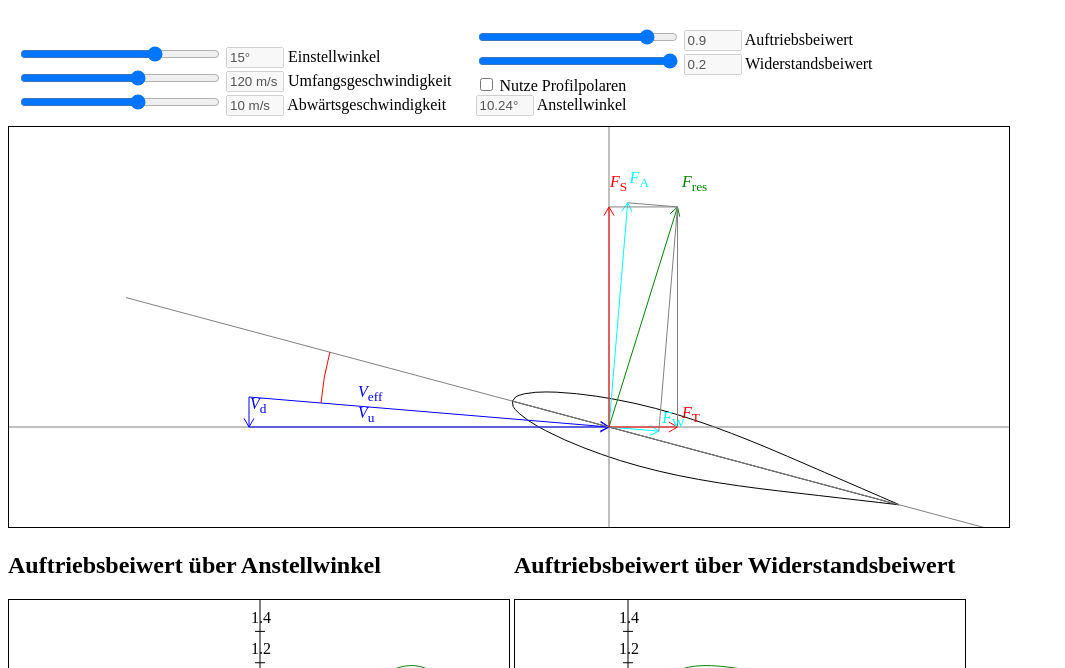
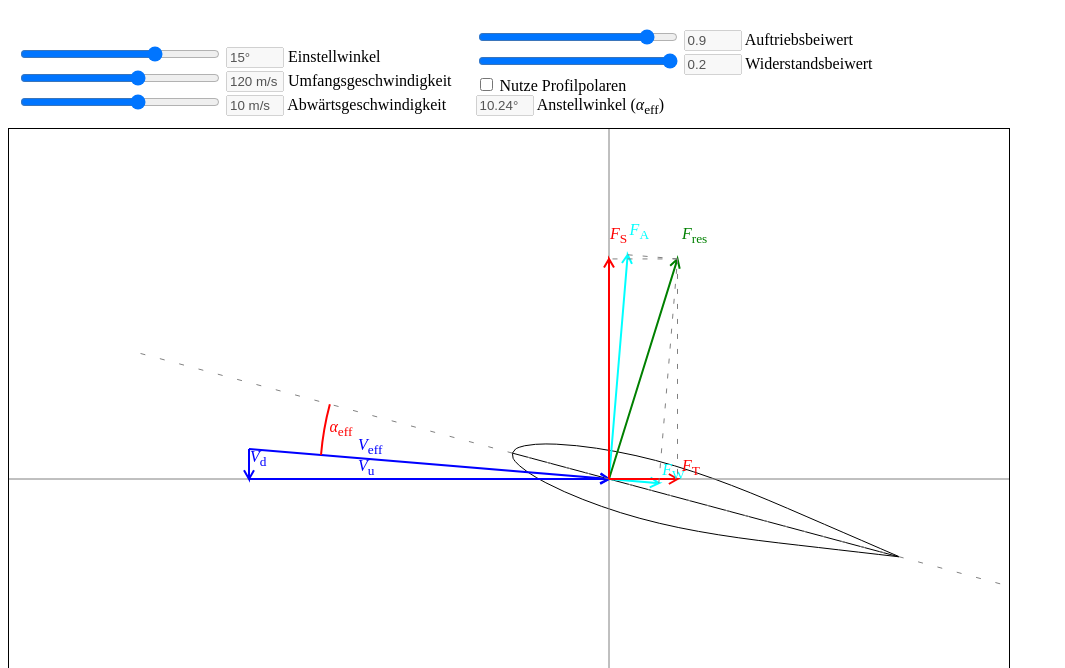
Before and after one commit to ORoyalRIDEr/fluegelblattheorie, a plain HTML site: page index.html in a window 1280 px wide. Shown: the part 110-778 px from the top of the page, without its empty margins (0-1065 px from the left). Drawn offline with Linux system fonts and the light colour scheme.

Commit message:
visual improvements

```diff
--- a/code.js
+++ b/code.js
@@ -9,6 +9,7 @@ addEventListener('load', function(e) {
     drawVecs.Vd = new DrawableVector(canvasFig, new Vector(0,0), new Vector(0,0), 'blue', '<i>V</i><sub>d</sub>', 0.7);
     drawVecs.Vu = new DrawableVector(canvasFig, new Vector(0,0), new Vector(0,0), 'blue', '<i>V</i><sub>u</sub>', 0.3);
     drawVecs.Veff = new DrawableVector(canvasFig, new Vector(0,0), new Vector(0,0), 'blue', '<i>V</i><sub>eff</sub>', 0.3);
+    drawVecs.alphaEff = new DrawableVector(canvasFig, new Vector(0,0), new Vector(0,0), 'red', '<i>α</i><sub>eff</sub>', .98, false);
 
     drawVecs.L = new DrawableVector(canvasFig, new Vector(0,0), new Vector(0,0), 'cyan', '<i>F</i><sub>A</sub>', 1.05);
     drawVecs.D = new DrawableVector(canvasFig, new Vector(0,0), new Vector(0,0), 'cyan', '<i>F</i><sub>W</sub>', 1.05);
@@ -31,7 +32,7 @@ function draw() {
     document.getElementById('AOI').querySelector('.showValue').value = AOIdeg + '°';
     AOI = AOIdeg/180*Math.PI;
 
-    center = new Vector(600, 300);
+    center = new Vector(600, 350);
 
     ctx.clearRect(0, 0, canvas.width, canvas.height);
     drawAirfoil(ctx, center, AOI, 4);
@@ -40,7 +41,9 @@ function draw() {
     drawLine(ctx, [center[0], 0], [center[0], canvas.height], 'grey');
     drawLine(ctx, [0, center[1]], [canvas.width, center[1]], 'grey');
 
-    // draw velocities
+    /*
+     *  Draw Velocities
+    */
     let velScale = 3;
 
     /// get inputs
@@ -49,30 +52,56 @@ function draw() {
     document.getElementById('VuInput').querySelector('.showValue').value = VuTrue + ' m/s';
     document.getElementById('VdInput').querySelector('.showValue').value = VdTrue + ' m/s';
 
-    /// create vectors
+    /// create velocity vectors
     let Vu = new Vector(VuTrue * velScale, 0);
     let Vd = new Vector(0, VdTrue * velScale);
     let Veff = Vu.add(Vd);
 
-    /// draw vectors
+    // Coordinate vectors
+    let xb = new Vector(-Math.cos(AOI), -Math.sin(AOI));
+    let xa = Veff.normalized().mult(-1);
+    let za = new Vector(xa[1], -xa[0]);
+    if (false) { // debugging
+        let scale = 500;
+        drawVector(ctx, center, xb.mult(scale), 'grey');
+        drawVector(ctx, center, xa.mult(scale), 'grey');
+        drawVector(ctx, center, za.mult(scale), 'grey');
+    }
+
+    /// draw velocity vectors
+    ctx.lineWidth = 2;
     drawVecs.Vu.newVectorValues(center.add(Vu.mult(-1)), Vu);
     drawVecs.Vd.newVectorValues(center.add(Veff.mult(-1)), Vd);
     drawVecs.Veff.newVectorValues(center.add(Veff.mult(-1)), Veff);
 
     /// draw angle of attack
-    xb = new Vector(-Math.cos(AOI), -Math.sin(AOI));
-    drawVectorNoArrow(ctx, center, xb.mult(500), 'grey');
-    drawVectorNoArrow(ctx, center, xb.mult(500).mult(-1), 'grey');
+    let angleScale = 500;
+    let aoaRadius = Veff.norm()*0.8;
+    let aoaLegendAngeOffset = 2/180*Math.PI;
 
+    ctx.lineWidth = 1;
+    ctx.setLineDash([5, 15]);
+    drawVectorNoArrow(ctx, center, xb.mult(angleScale), 'grey');
+    drawVectorNoArrow(ctx, center, xb.mult(angleScale).mult(-1), 'grey');
+    ctx.setLineDash([]);
+    /*let alphaEffVecStart = center.add(xb.mult(aoaRadius-aoaLegendOffset));
+    let alphaEffVecEnd = center.add(xa.mult(aoaRadius-aoaLegendOffset));
+    drawVecs.alphaEff.newVectorValues(alphaEffVecStart, alphaEffVecEnd.add(alphaEffVecStart.mult(-1)));*/
+
+    ctx.lineWidth = 2;
     alphaW = Math.atan2(VdTrue, VuTrue);
     ctx.strokeStyle = 'red';
     ctx.beginPath();
-    ctx.arc(center[0], center[1], Veff.norm()*0.8, Math.PI + alphaW, Math.PI + AOI, (alphaW > AOI));
+    ctx.arc(center[0], center[1], aoaRadius, Math.PI + alphaW, Math.PI + AOI, (alphaW > AOI));
     ctx.stroke();
     AOA = AOI - alphaW;
     document.getElementById('AOA').value = Math.round(AOA*180/Math.PI * 100) / 100 + '°';
+    let aoaLegendAngle = AOA/2 + alphaW - aoaLegendAngeOffset;
+    drawVecs.alphaEff.newVectorValues(center, (new Vector(-Math.cos(aoaLegendAngle), -Math.sin(aoaLegendAngle))).mult(aoaRadius));
 
-    // draw forces
+    /*
+     *  Draw Forces
+    */
     let coeffScale = 250;
     let airfoilData = getAirfoilDataAtAngle(AOA);
 
@@ -106,16 +135,16 @@ function draw() {
 
 
     /// create Vectors
-    let xa = Veff.normalized();
-    let ya = new Vector(xa[1], -xa[0]);
+    ctx.lineWidth = 2;
 
-    let D = xa.mult(CD * coeffScale);
-    let L = ya.mult(CL * coeffScale);
+    let D = xa.mult(- CD * coeffScale);
+    let L = za.mult(- CL * coeffScale);
     let Ra = D.add(L);
     let S = new Vector(0, Ra[1]) ; // Thrust
     let T = new Vector(Ra[0], 0) ; // Tangent Force
 
-    // draw vectors
+    /// draw vectors
+    ctx.lineWidth = 2;
     drawVecs.D.newVectorValues(center, D);
     drawVecs.L.newVectorValues(center, L);
     drawVecs.Ra.newVectorValues(center, Ra);
@@ -123,13 +152,19 @@ function draw() {
     drawVecs.T.newVectorValues(center, T);
 
     /// helper lines
+    ctx.lineWidth = 1;
+    ctx.setLineDash([5, 10]);
     drawVectorNoArrow(ctx, center.add(L), D, 'grey');
     drawVectorNoArrow(ctx, center.add(D), L, 'grey');
 
     drawVectorNoArrow(ctx, center.add(Ra), [0, -Ra[1]], 'grey');
     drawVectorNoArrow(ctx, center.add(Ra), [-Ra[0], 0], 'grey');
+    ctx.setLineDash([]);
 
-    // draw diagrams
+
+    /*
+     *  Draw Diagrams
+    */
     let airfoilDataAll = getAirfoilData();
     AOAplt = airfoilDataAll.reduce((list, newEl) => list.concat(newEl[0]), []);
     CLplt = airfoilDataAll.reduce((list, newEl) => list.concat(newEl[1]), []);
@@ -260,13 +295,14 @@ class Vector extends Array {
 }
 
 class DrawableVector {
-    constructor(canvas, startPos, vector, color, text, textPos) {
+    constructor(canvas, startPos, vector, color, text, textPos, plotVector = true) {
         this.canvas = canvas;
         this.startPos = startPos;
         this.vector = vector;
         this.color = color;
         this.text = text;
         this.textPos = textPos;
+        this.plotVector = plotVector;
 
         let canvasData = canvas.getBoundingClientRect();
         let bodyData = document.body.getBoundingClientRect();
@@ -291,7 +327,8 @@ class DrawableVector {
         this.textEl.style.top = textPos[1]  + 'px';
 
         //console.log(this.canvasPosVec, startPos, vector, textPos)
-        drawVector(this.canvas.getContext('2d'), startPos, vector, this.color);
+        if (this.plotVector)
+            drawVector(this.canvas.getContext('2d'), startPos, vector, this.color);
     }
 }
 
--- a/index.html
+++ b/index.html
@@ -47,7 +47,7 @@
       </div>
       <div>
         <input disabled class="showValue" id="AOA"/>
-        <label>Anstellwinkel</label>
+        <label>Anstellwinkel (<i>α</i><sub>eff</sub>)</label>
       </div>
     </div>
   </div>
@@ -55,7 +55,7 @@
   <script src="./code.js"></script>
 
   <div>
-    <canvas id="drawCanvas" width="1000" height="400"></canvas>
+    <canvas id="drawCanvas" width="1000" height="680"></canvas>
   </div>
 
   <div id="diagrams">
```
